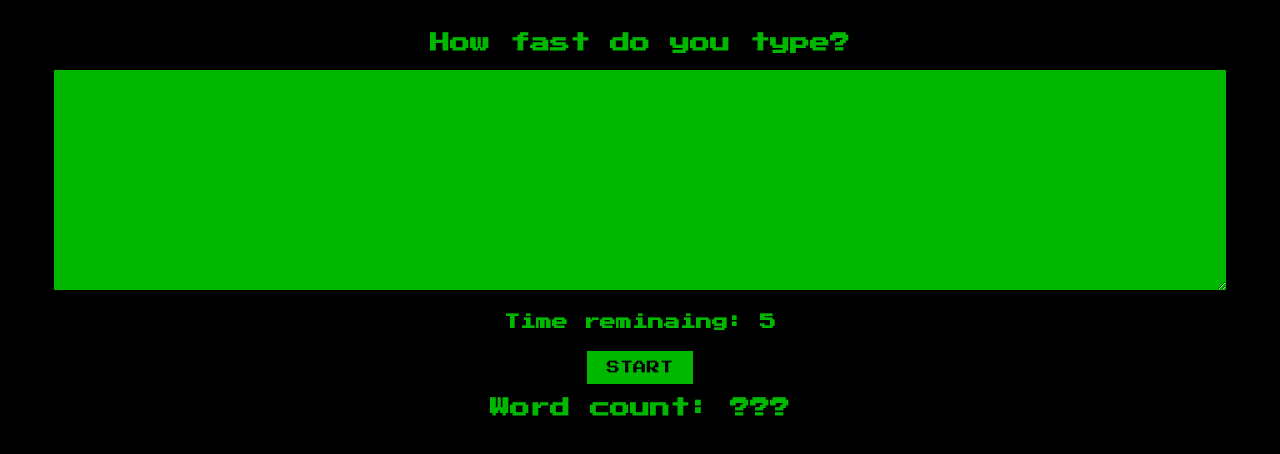
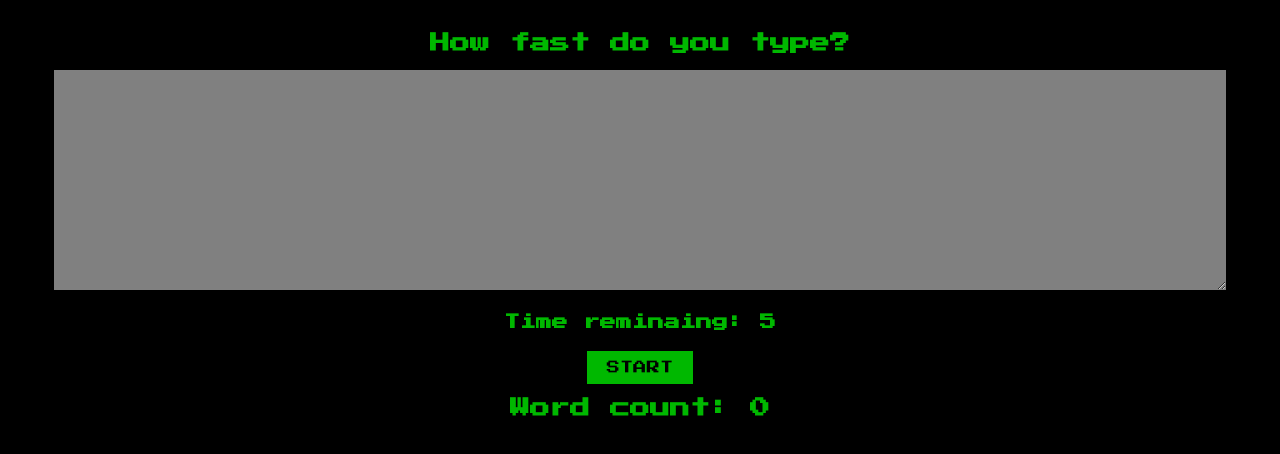
Before and after one commit to victorgzv/speed-typing-game, a React (Create React App) app: page / in a window 1280 px wide. Shown: the top 454 px of the page. Built offline with nearby package versions, Linux system fonts and the light colour scheme.

Commit message:
added functionality to start/end game

```diff
--- a/src/App.css
+++ b/src/App.css
@@ -24,6 +24,10 @@ button {
   text-transform: uppercase;
 }
 
+button:disabled {
+  cursor: not-allowed;
+}
+
 h1 {
   font-size: 20px;
   text-align: center;
@@ -40,6 +44,10 @@ textarea {
   padding: 10px;
 }
 
+textarea:disabled {
+  background: grey;
+}
+
 @font-face {
   font-family: "Press Start 2P";
   src: local("Press Start 2P"),
--- a/src/App.js
+++ b/src/App.js
@@ -3,19 +3,34 @@ import './App.css';
 import React,{useState,useEffect} from "react"
 
 function App() {
+  const STARTING_TIME = 5
   const [text, setText] = useState("")
-  const [timeRemaining, setTimeRemaining] = useState(5)
+  const [timeRemaining, setTimeRemaining] = useState(STARTING_TIME)
   const [isTimeRunning, setIsTimeRunning] = useState(false)
+  const [wordCount, setWordCount] = useState(0)
+
 
   function handleChange(e) {
       const {value} = e.target
       setText(value)
   }
 
-  // function calculateWordCount(text) {
-  //   const wordsArr = text.trim().split(" ")
-  //   return wordsArr.filter(word => word !== "").length
-  // }
+  function startGame(){
+    setIsTimeRunning(true)
+    setTimeRemaining(STARTING_TIME)
+    setText("")
+    setWordCount(0)
+  }
+
+  function endGame(){
+    setIsTimeRunning(false)
+    setWordCount(calculateWordCount(text))
+  }
+
+  function calculateWordCount(text) {
+    const wordsArr = text.trim().split(" ")
+    return wordsArr.filter(word => word !== "").length
+  }
 
 useEffect(() => {
   if(isTimeRunning && timeRemaining > 0) {
@@ -23,7 +38,7 @@ useEffect(() => {
           setTimeRemaining(time => time - 1)
       }, 1000)
   } else if(timeRemaining === 0){
-    setIsTimeRunning(false)
+      endGame()
   }
 }, [timeRemaining,isTimeRunning])
 
@@ -34,10 +49,13 @@ useEffect(() => {
             <h1>How fast do you type?</h1>
             <textarea
             value ={text}
-            onChange ={handleChange}/>
+            onChange ={handleChange}
+            disabled ={!isTimeRunning}/>
             <h4>Time reminaing: {timeRemaining}</h4>
-            <button onClick={() => setIsTimeRunning(true)}>Start</button>
-            <h1>Word count: ???</h1>
+            <button
+            onClick={startGame}
+            disabled ={isTimeRunning}>Start</button>
+            <h1>Word count: {wordCount}</h1>
         </div>
     )
 }
```
